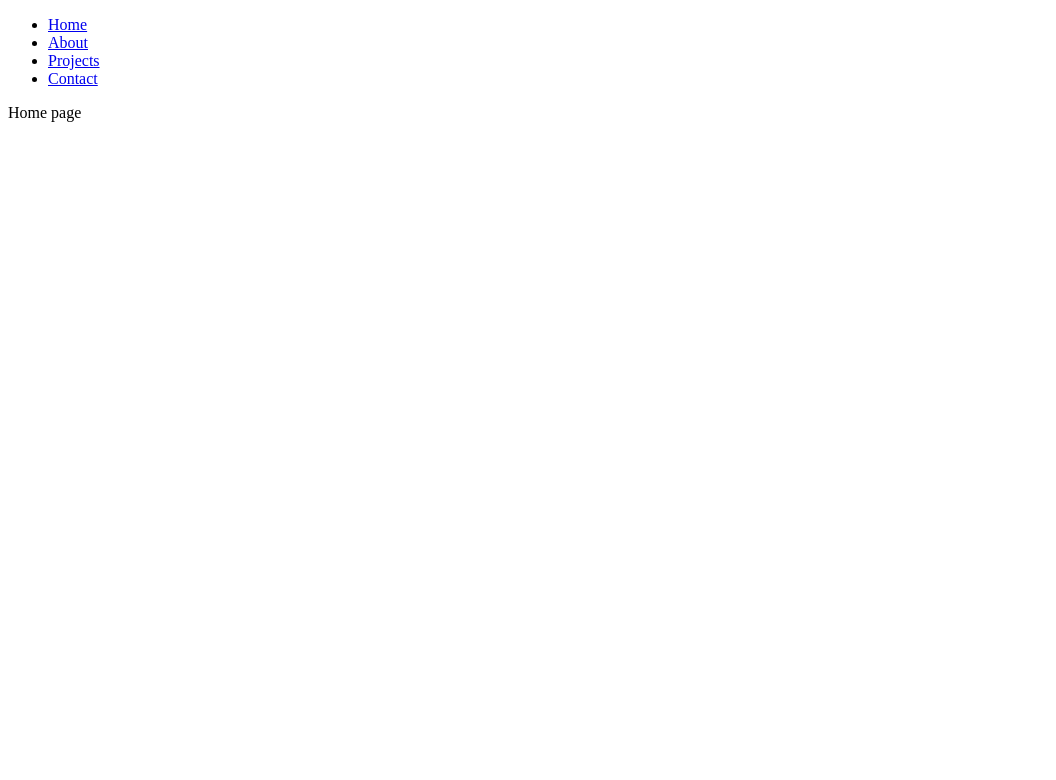
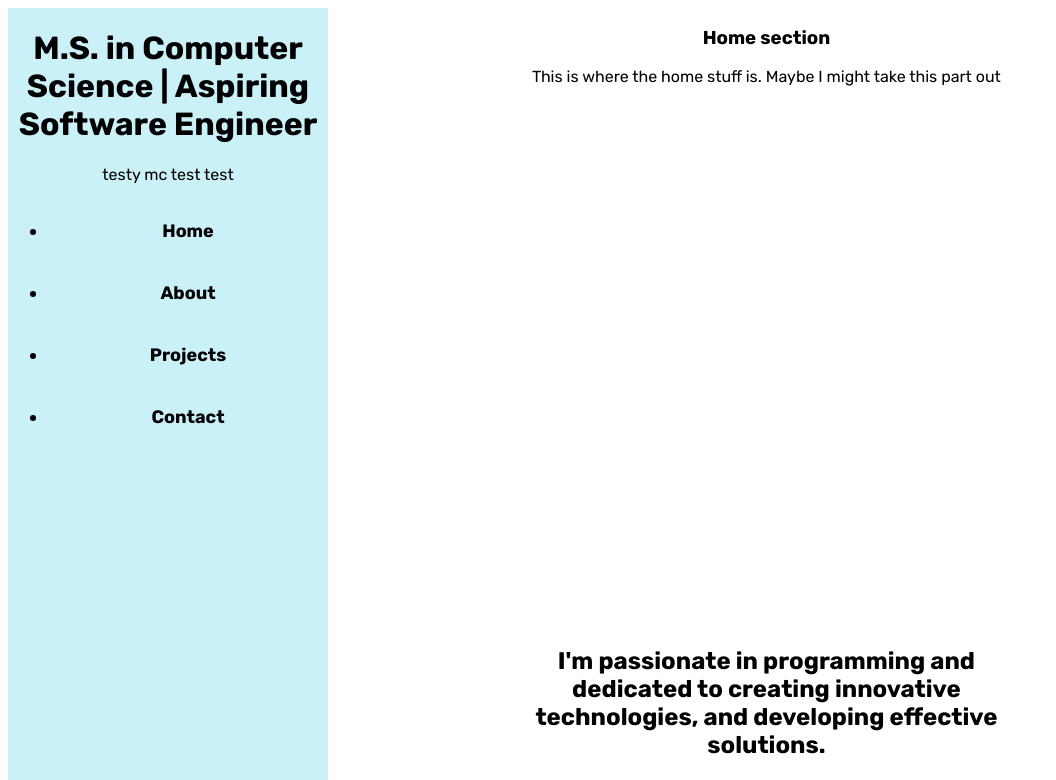
Before and after one commit to kermattc/portfolio-site, a React (Create React App) app in the folder portfolio/: page / in a window 1280 px wide. Shown: the top 780 px of the page, without its empty margins (0-1056 px from the left). Built offline with nearby package versions, Linux system fonts and the light colour scheme.

Commit message:
Implemented two columns, passed functions as props. Also added a bit of starter text - a bit too wordy atm

```diff
--- a/portfolio/package.json
+++ b/portfolio/package.json
@@ -42,6 +42,7 @@
     ]
   },
   "devDependencies": {
+    "@types/smoothscroll-polyfill": "^0.3.4",
     "ajv": "^8.16.0"
   }
 }
--- a/portfolio/public/index.html
+++ b/portfolio/public/index.html
@@ -24,7 +24,10 @@
       work correctly both with client-side routing and a non-root public URL.
       Learn how to configure a non-root public URL by running `npm run build`.
     -->
-    <title>React App</title>
+    <title>Matt Chan</title>
+    <link rel="preconnect" href="https://fonts.googleapis.com">
+    <link rel="preconnect" href="https://fonts.gstatic.com" crossorigin>
+    <link href="https://fonts.googleapis.com/css2?family=Rubik:ital,wght@0,300..900;1,300..900&display=swap" rel="stylesheet">
   </head>
   <body>
     <noscript>You need to enable JavaScript to run this app.</noscript>
--- /dev/null
+++ b/portfolio/src/App.css
@@ -0,0 +1,54 @@
+.App {
+    text-align: center;
+    display: flex;
+}
+
+.link {
+    text-decoration: none;
+    /* display: inline; */
+    padding: 20px 20px;
+    font-weight: 700;
+    font-size: large;
+}
+
+.main {
+    /* height: 600px; */
+    /* width: 100%; */
+    width: 25%;
+    height: 100%;
+    background-color: #caf0f8;
+    position: fixed;
+}
+
+.content {
+    /* flex-direction: column; */
+    /* align-items: center; */
+    /* justify-content: flex-start; */
+    width: 40%;
+    margin-left: 40%;
+
+    /* margin-top: 600px */
+    /* padding-top: 20px;  */
+  }
+
+.home {
+    height: 600px;
+}
+
+.about {
+    height: 600px;
+}
+
+.projects {
+    height: 600px;
+}
+
+.contact {
+    height: 600px;
+}
+
+*, html {
+
+    scroll-behavior: smooth !important;
+    font-family: "Rubik", sans-serif;
+}
--- a/portfolio/src/App.tsx
+++ b/portfolio/src/App.tsx
@@ -1,71 +1,61 @@
-import { Routes, Route, Outlet, Link } from 'react-router-dom';
+import { useRef } from 'react';
+import './App.css';
 
+import Home from './components/home';
 import About from './components/about';
+import Contact from './components/contact';
 import Projects from './components/projects';
-import Contact from './components/contact';
+import Navbar from './components/navbar';
 
 export default function App() {
+  const home = useRef<HTMLDivElement>(null);
+  const about = useRef<HTMLDivElement>(null);
+  const projects = useRef<HTMLDivElement>(null);
+  const contact = useRef<HTMLDivElement>(null);
+
+  const scrollToSection = (section: string): void => {
+      switch (section) {
+        case 'home':
+          home.current?.scrollIntoView({ behavior: 'smooth'});
+          break;
+        case 'about':
+          about.current?.scrollIntoView({ behavior: 'smooth'});
+          break;
+        case 'projects':
+          projects.current?.scrollIntoView({ behavior: 'smooth'});
+          break;
+        case 'contact':
+          contact.current?.scrollIntoView({ behavior: 'smooth'});
+          break;
+
+        default:
+          break;
+      }
+  }
+
   return (
-    <>
-      <Routes>
-        <Route path='/' element={<Layout/>}>
-        <Route index element={<Home/>}/>
-        <Route path='/about' element={<About/>}/>
-        <Route path='/projects' element={<Projects/>}/>
-        <Route path='/contact' element={<Contact/>}/>
+    <div className="App">
 
-        {/* For routes that isn't defined */ }
-        <Route path="*" element={<NoMatch />}/>
+      <div className='main'>
+        <Navbar scrollToSection={scrollToSection} testyMcTestTest='testy mc test test'/> {/* Note that functions need to be wrapped in {} */}
+      </div>
 
-        </Route>
+      <div className='content'>
 
-      </Routes>
-    </>
+        <div ref={home} className='home'>
+            <Home/>
+        </div>
+        <div ref={about} className='about'>
+          <About/>
+        </div>
+        <div ref={projects} className='projects'>
+          <Projects/>
+        </div>
+        <div ref={contact} className='contact'>
+          <Contact/>
+        </div>
+      </div>
+
+    </div>
   );
 }
-
-function Layout() {
-  return (
-    <div>
-      <nav>
-        <ul>
-          <li>
-            <Link to='/'>Home</Link>
-          </li>
-          <li>
-            <Link to='/about'>About</Link>
-          </li>
-          <li>
-            <Link to='/projects'>Projects</Link>
-          </li>
-          <li>
-            <Link to='/contact'>Contact</Link>
-          </li>
-        </ul>
-      </nav>
-
-      {/* <hr/> */}
-      <Outlet/>
-
-    </div>
-  )
-}
-
-function Home() {
-  return (
-    <div>
-      Home page
-    </div>
-  )
-}
-
-function NoMatch() {
-  return (
-    <div>
-      Sorry, nothing to see here!
-      <div>
-        <Link to='/'>Go back to home page</Link>
-      </div>
-    </div>
-  )
-}
--- a/portfolio/src/components/about.tsx
+++ b/portfolio/src/components/about.tsx
@@ -2,7 +2,26 @@
 export default function About() {
     return (
         <div>
-            About page
+            <h2>
+                I'm passionate in programming and dedicated to creating innovative technologies, and developing effective solutions.
+            </h2>
+            <p>
+                {/* I've developed applications for my research projects throughout my academic career. For my bachelor's thesis I developed a mobile AR data visualization application. And for my master's thesis I developed a data-gathering VR application, which I later used the data for machine learning. */}
+                I've developed applications for my research throughout my academic journey - including a mobile AR data visualization application for my bachelor's thesis and a VR data-gathering application for my master's thesis, which involved using the collected data for machine learning analysis.
+                After graduating, I decided to pursue full-stack development.
+            </p>
+
+            <p>
+                I'm always learning new technologies to improve my skillset.
+                Nowadays I'm focused on React and Redux for frontend development, and NodeJS and Express for creating RESTful APIs.
+                I've also integrated databases in my full stack applications, including PostgreSQL and MongoDB.
+                Lastly, I love showing off my projects to my friends by using AWS for its cloud services, and Docker for containerizing my apps.
+            </p>
+
+            <p>
+                Outside of coding, I'm getting better at baseball, customizing keyboards and playing guitar.
+            </p>
+
         </div>
     )
 }
--- a/portfolio/src/components/contact.tsx
+++ b/portfolio/src/components/contact.tsx
@@ -2,7 +2,7 @@
 export default function Contact() {
     return (
         <div>
-            Contact page
+            <h3>Contact section</h3>
         </div>
     )
 }
--- /dev/null
+++ b/portfolio/src/components/home.tsx
@@ -0,0 +1,9 @@
+
+export default function Home() {
+    return (
+        <>
+            <h3>Home section</h3>
+            <p>This is where the home stuff is. Maybe I might take this part out</p>
+        </>
+    )
+}
--- /dev/null
+++ b/portfolio/src/components/navbar.tsx
@@ -0,0 +1,34 @@
+import React from 'react';
+
+interface NavbarProps {
+    scrollToSection: (section: string) => void;
+    testyMcTestTest: string
+}
+
+// two ways of doing this. But just keep in mind to specify the props and their types. also for some reason people hate React.FC, might look into it later
+const Navbar: React.FC<NavbarProps> = ({ scrollToSection, testyMcTestTest }) => {
+// export const Navbar = ( {scrollToSection, temp }: NavbarProps) => {
+    return(
+        <>
+            <h1>M.S. in Computer Science | Aspiring Software Engineer</h1>
+            <p>{testyMcTestTest}</p>
+            <ul>
+            <li className='link' onClick={() => scrollToSection('home')}>
+                Home
+            </li>
+            <li className='link' onClick={() => scrollToSection('about')}>
+                About
+            </li>
+            <li className='link' onClick={() => scrollToSection('projects')}>
+                Projects
+            </li>
+            <li className='link' onClick={() => scrollToSection('contact')}>
+                Contact
+            </li>
+            </ul>
+
+        </>
+    )
+}
+
+export default Navbar;
--- a/portfolio/src/components/projects.tsx
+++ b/portfolio/src/components/projects.tsx
@@ -2,7 +2,7 @@
 export default function Projects() {
     return (
         <div>
-            Projects page
+            <h3>Projects section</h3>
         </div>
     )
 }
--- a/portfolio/tsconfig.json
+++ b/portfolio/tsconfig.json
@@ -18,7 +18,7 @@
     "resolveJsonModule": true,
     "isolatedModules": true,
     "noEmit": true,
-    "jsx": "react-jsx"
+    "jsx": "react-jsx",
   },
   "include": [
     "src"
```
Also changed, not shown: portfolio/src/components/ScrollToTop.ts (added, +27 -0 lines), portfolio/src/components/nav.tsx (added, +33 -0 lines), 1 other file (tests, documents, lock files or other folders).
